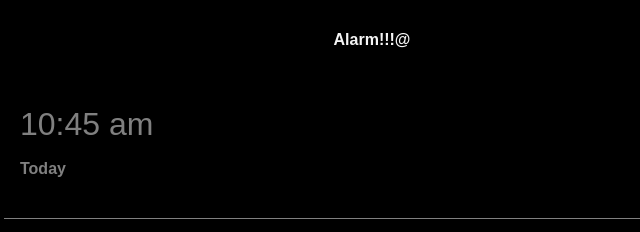
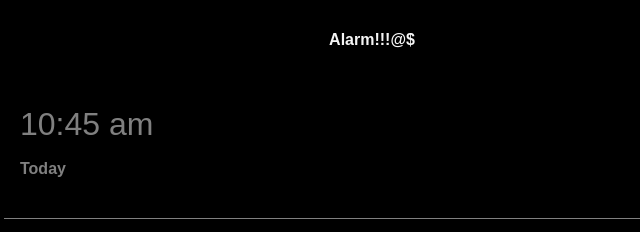
Before and after one commit to NathanJReidy/Android-Alarm-Clock, a website built with webpack: page index.html in a window 1280 px wide. Shown: the top 232 px of the page, 268-908 px from the left. Built offline with nearby package versions, Linux system fonts and the light colour scheme.

Commit message:
Added css

```diff
--- a/index.html
+++ b/index.html
@@ -118,7 +118,7 @@
 
     <div class="headerBar">
         <div class="headerBarContainer">
-            <p id="alarmText">Alarm!!!@</p>
+            <p id="alarmText">Alarm!!!@$</p>
             <div id="iconText">
                 <svg id="verticalDots" fill="currentColor" viewBox="0 0 20 20" xmlns="http://www.w3.org/2000/svg"><path d="M10 6a2 2 0 110-4 2 2 0 010 4zM10 12a2 2 0 110-4 2 2 0 010 4zM10 18a2 2 0 110-4 2 2 0 010 4z"></path></svg>
             </div>
```
Also changed, not shown: dist/css/mediaQueries.css.
